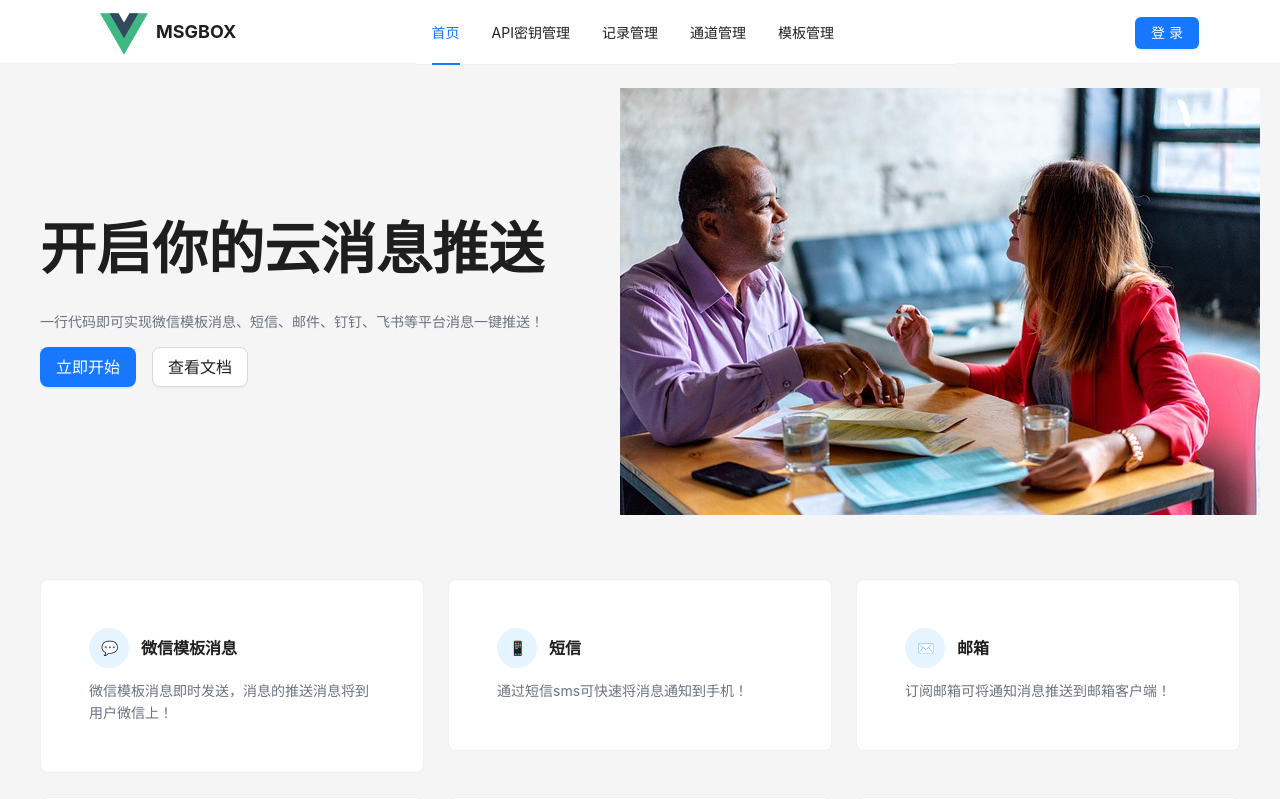
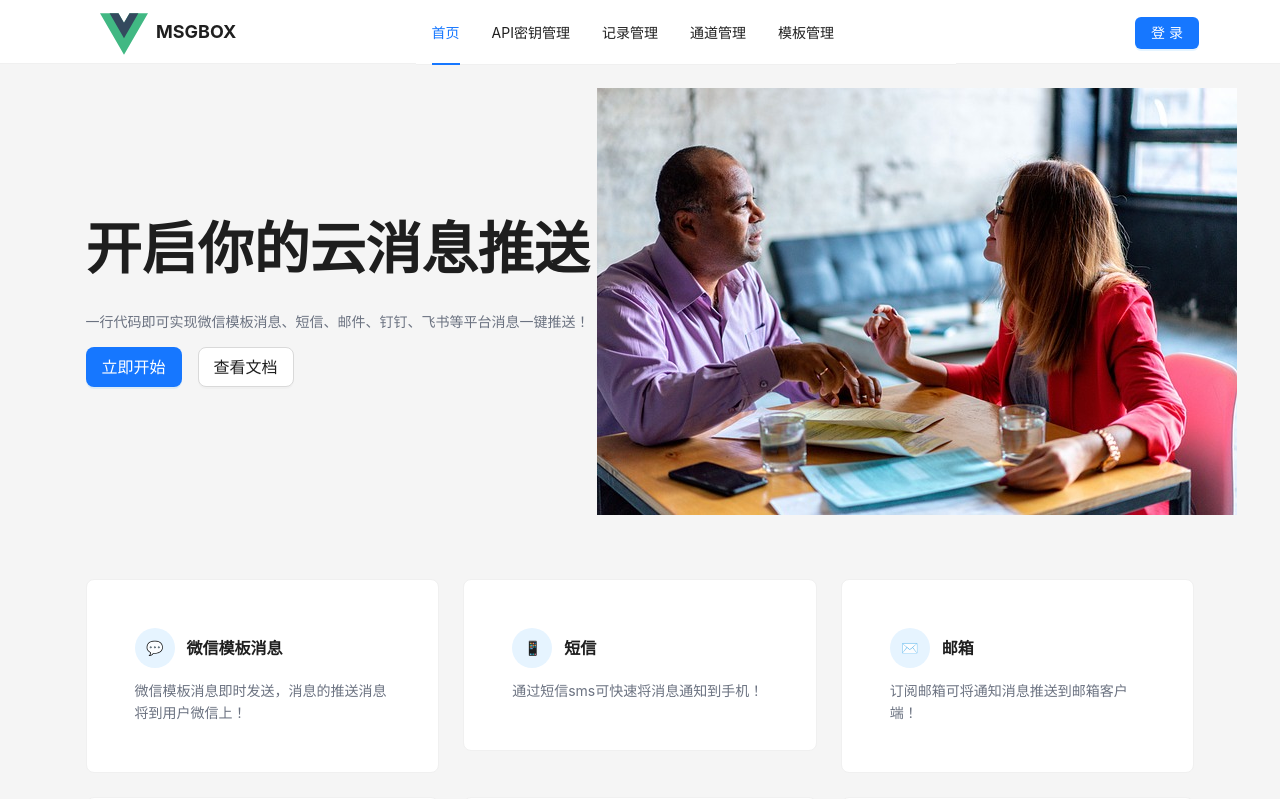
Before and after one commit to chihqiang/msgbox-go, a Vue app in the folder web/agent/: page / in a window 1280 px wide. Shown: the top 799 px of the page. Built offline with nearby package versions, Linux system fonts and the light colour scheme.

Commit message:
style(layout): 调整默认布局的间距和最大宽度
将内容区域的最小高度从100vh-100px改为100vh-140px以增加底部间距
将最大宽度容器从固定1200px改为90%以更好适应不同屏幕尺寸

```diff
--- a/web/agent/src/layouts/DefaultLayout.vue
+++ b/web/agent/src/layouts/DefaultLayout.vue
@@ -33,11 +33,11 @@ import SiteFooter from '@/components/SiteFooter.vue'
 .content-container {
   padding: 24px;
   background-color: #f5f5f5;
-  min-height: calc(100vh - 100px);
+  min-height: calc(100vh - 140px);
 }
 
 .max-width-container {
-  max-width: 1200px;
+  max-width: 90%;
   margin: 0 auto;
 }
 
```
